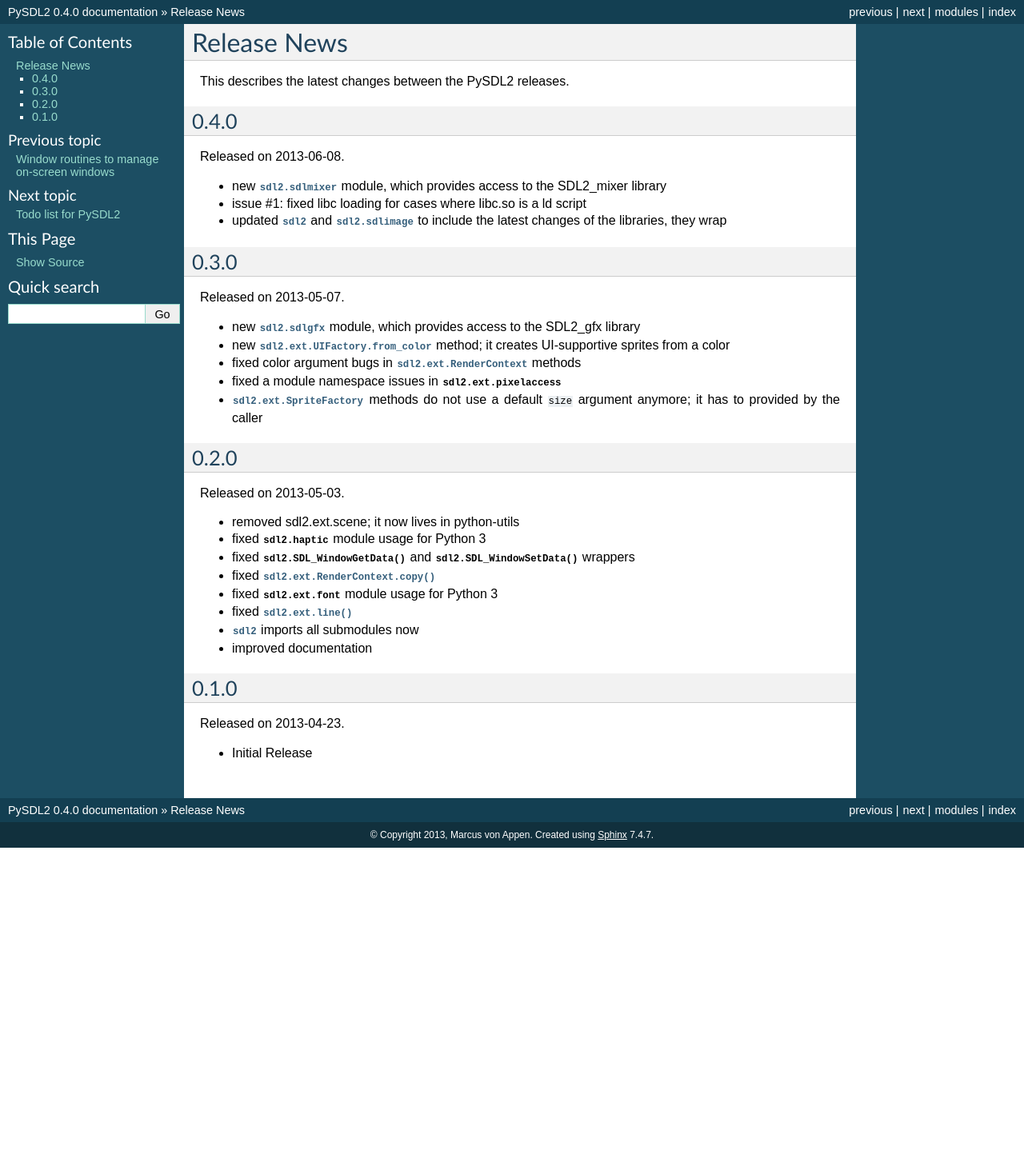
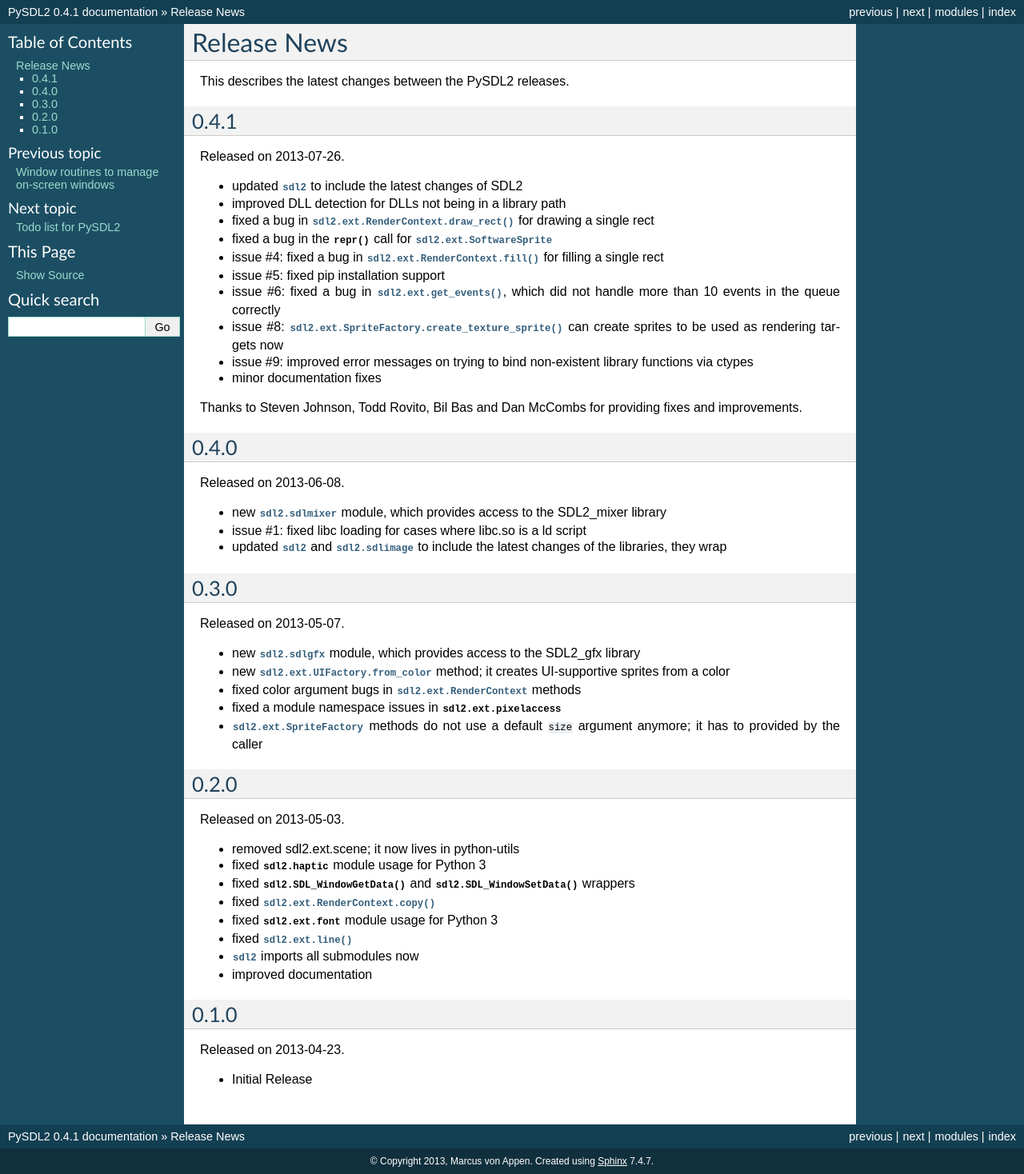
Before and after one commit to py-sdl/py-sdl2, a Sphinx documentation site: the page built from doc/news.rst, in a window 1280 px wide. Shown: the whole page at 80% size. Built offline with Sphinx 7.4.7, drawn with Linux system fonts in a browser that asks for light colours; before the commit the page ends 1060 px from its top, so only the background shows below that.

Commit message:
- Minor documentation fixes, release notes for 0.4.1

```diff
--- a/doc/conf.py
+++ b/doc/conf.py
@@ -57,7 +57,7 @@
 # The short X.Y version.
 version = '0.4'
 # The full version, including alpha/beta/rc tags.
-release = '0.4.0'
+release = '0.4.1'
 
 # The language for content autogenerated by Sphinx. Refer to documentation
 # for a list of supported languages.
--- a/doc/news.rst
+++ b/doc/news.rst
@@ -1,6 +1,30 @@
 Release News
 ============
 This describes the latest changes between the PySDL2 releases.
+
+0.4.1
+-----
+Released on 2013-07-26.
+
+* updated :mod:`sdl2` to include the latest changes of SDL2
+* improved DLL detection for DLLs not being in a library path
+* fixed a bug in :meth:`sdl2.ext.RenderContext.draw_rect()` for drawing
+  a single rect
+* fixed a bug in the :func:`repr` call for :class:`sdl2.ext.SoftwareSprite`
+* issue #4: fixed a bug in :meth:`sdl2.ext.RenderContext.fill()` for filling
+  a single rect
+* issue #5: fixed pip installation support
+* issue #6: fixed a bug in :func:`sdl2.ext.get_events()`, which did not handle
+  more than 10 events in the queue correctly
+* issue #8: :meth:`sdl2.ext.SpriteFactory.create_texture_sprite` can
+  create sprites to be used as rendering targets now
+* issue #9: improved error messages on trying to bind non-existent library
+  functions via ctypes
+* minor documentation fixes
+
+Thanks to Steven Johnson, Todd Rovito, Bil Bas and Dan McCombs for
+providing fixes and improvements.
+
 
 0.4.0
 -----
--- a/doc/tutorial/pygamers.rst
+++ b/doc/tutorial/pygamers.rst
@@ -47,7 +47,7 @@
 
 pygame.Color
 ^^^^^^^^^^^^
-You can find a similar class in :class:`sdl2.ext.color.Color`. It does
+You can find a similar class in :class:`sdl2.ext.Color`. It does
 not feature a ``set_length()`` or ``correct_gamma()`` method, though.
 
 pygame.cursors
```
